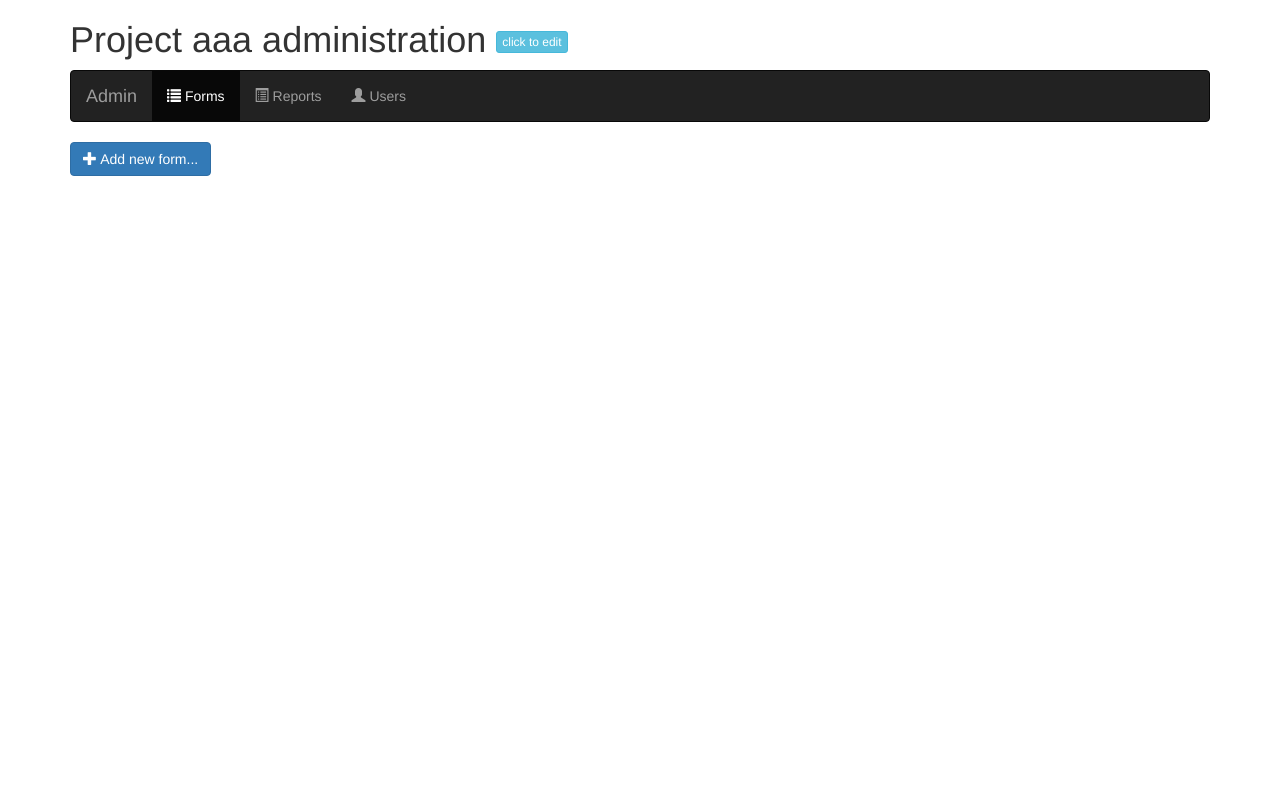
After one commit to arvis/ezlydb, a Flask app: template templates/admin_menu.html in a window 1280 px wide. The commit adds this page. Run offline with Flask 2, Linux system fonts and the light colour scheme; the template is opened without the code that fills it, so the values that code supplies are empty; some libraries are stand-ins or nearby versions.

Commit message:
better looking, form list, posting some data to server

```diff
--- a/app.py
+++ b/app.py
@@ -1,22 +1,46 @@
-from flask import Flask
+from flask import Flask,jsonify,json
 from flask import render_template
+from flask import request
 
 app = Flask(__name__)
+
+form_data=[{'name':'form1',"title":"form 1"}]
+
+
 
 @app.route("/")
 def main():
     return render_template('index.html')
-    #return "Hello World!"
 
 @app.route("/admin")
 def admin():
+    return render_template('admin_menu.html')
+
+@app.route("/admin/forms")
+def admin_form():
     return render_template('admin.html')
-    #return "Hello World!"
+
+
 
 @app.route("/show/<form_name>")
 def show_form(form_name):
     return "This is form <input id='my_form' /> "+form_name
 
+
+
+@app.route("/admin/form_list")
+def show_forms_json():
+    #TODO: replace with dynamic not dymmy data
+    #form_data.append({'name':'form6',"title":"form 6"})
+    return json.dumps(form_data)
+
+@app.route("/admin/add_form",methods=['POST'])
+def add_form_json():
+    #return "aaaa"
+    print request.json
+    #print request.form['form_name']
+    form_data.append({'name':'form6',"title":"form 6"})
+    return "eee"
 
 
 
--- a/static/admin.js
+++ b/static/admin.js
@@ -1,3 +1,12 @@
+function FormListCtrl($scope, $http) {
+  $http.get('/admin/form_list').success(function(data) {
+    $scope.forms_list = data;
+  });
+
+}
+
+
+
 function PhoneListCtrl($scope, $http) {
   $http.get('static/form_data.json').success(function(data) {
     $scope.phones = data;
@@ -6,26 +15,40 @@ function PhoneListCtrl($scope, $http) {
   $scope.orderProp = 'age';
 }
 
-//PhoneListCtrl.$inject = ['$scope', '$http'];
 
 
-function DbFieldController($scope) {
+function DbFieldController($scope,$http) {
     $scope.master= [];
+    //$scope.formProps.form_type={id:"single_record"};
+
 
     $scope.add = function(dbField) {
         //$scope.master= angular.copy(dbField);
         //angular.extend($scope.master, dbField);
         $scope.master.push(dbField);
         $scope.dbField ={};
+        $scope.showAddField=false;
+    };
 
+    $scope.set_data = function(field_name) {
+        console.log(field_name);
+
+        $scope.dbField =field_name;
     };
+
+    $scope.post_form_data= function(){
+        $http.post('/admin/add_form', $scope.master).success(function(data) {
+            //TODO: show some notification
+            console.log("data saved");
+        });
+    };
+
+
+
 
     $scope.reset = function() {
         $scope.user = angular.copy($scope.master);
     };
 
-    //  $scope.dbField.field_type = 'text_field';
-
-
     $scope.reset();
 }
--- /dev/null
+++ b/templates/admin_menu.html
@@ -0,0 +1,54 @@
+{% raw %}
+
+<html ng-app>
+<head>
+
+<title>EasyDb</title>
+
+    <meta name="viewport" content="width=device-width, initial-scale=1.0">
+    <link href="/static/bootstrap/dist/css/bootstrap.min.css" rel="stylesheet" media="screen">
+    <script src="http://code.angularjs.org/1.0.8/angular.min.js"></script>
+    <script src="/static/admin.js" ></script>
+
+
+    </head>
+    <body>
+<div class="container" ng-controller="FormListCtrl">
+
+
+
+    <h1>Project aaa administration <button type="button"  ng-click="showProjectEdit=!showProjectEdit" class="btn btn-info btn-xs">click to edit</button></h1>
+
+
+<nav class="navbar navbar-inverse" role="navigation">
+  <!-- Brand and toggle get grouped for better mobile display -->
+  <div class="navbar-header">
+    <a class="navbar-brand" href="#">Admin </a>
+  </div>
+
+  <!-- Collect the nav links, forms, and other content for toggling -->
+  <div class="collapse navbar-collapse navbar-ex1-collapse">
+    <ul class="nav navbar-nav">
+      <li class="active"><a  href="/admin"><span class="glyphicon glyphicon-list"></span> Forms</a></li>
+      <li><a href="/admin"><span class="glyphicon glyphicon-list-alt"></span> Reports</a></li>
+      <li><a href="/admin"><span class="glyphicon glyphicon-user"></span> Users</a></li>
+    </ul>
+  </div><!-- /.navbar-collapse -->
+</nav>
+
+     <a href="/admin/forms" class="btn btn-primary btn-s"> <span class="glyphicon glyphicon-plus"></span> Add new form...</a>
+
+    <ul class="list-group" >
+        <li class="list-group-item" ng-repeat="field in forms_list">
+            <span class="glyphicon glyphicon-list"></span>  {{field.title}}
+        </li>
+    </ul>
+
+
+
+</div>
+</body>
+
+
+</html>
+{% endraw %}
```
Also changed, not shown: templates/admin.html (+61 -22 lines).
